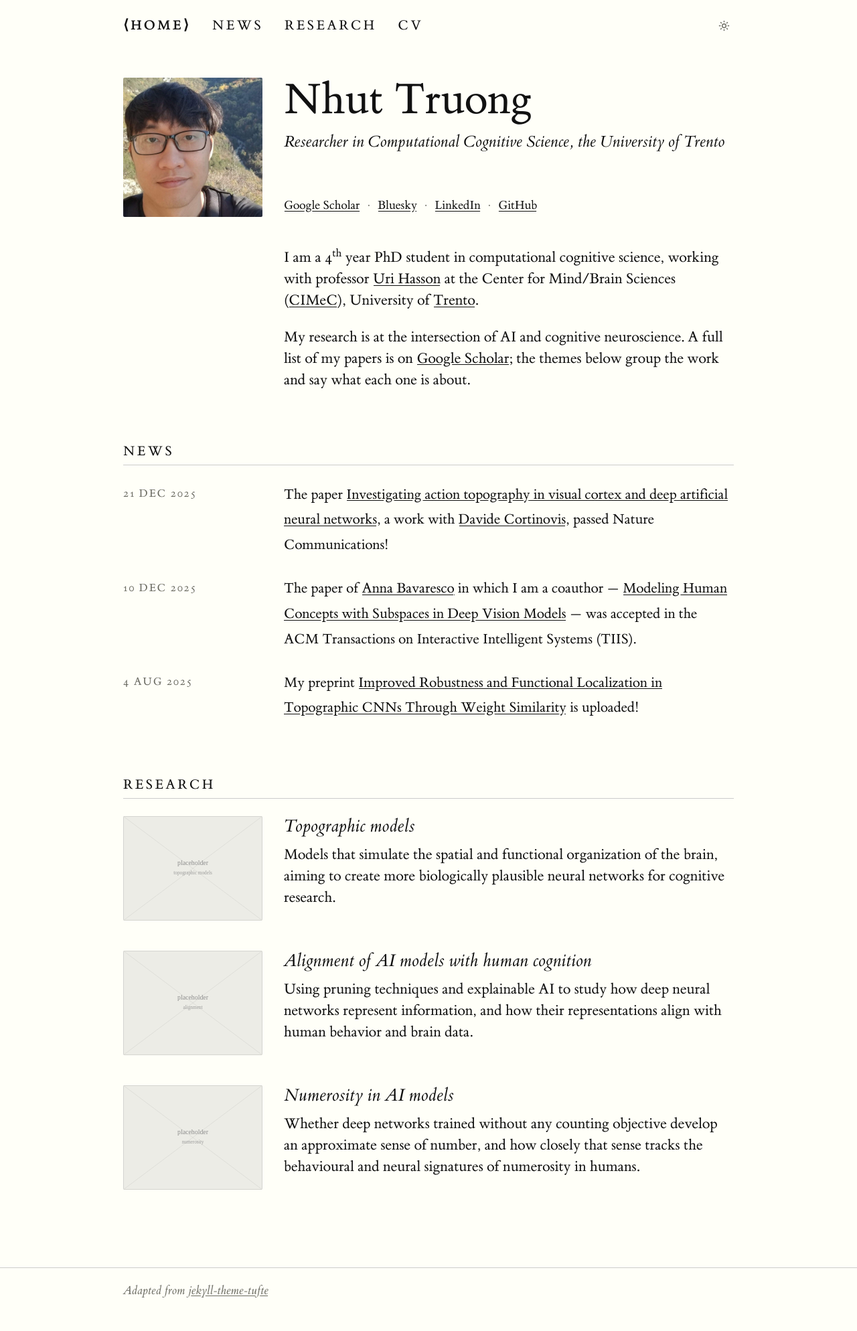
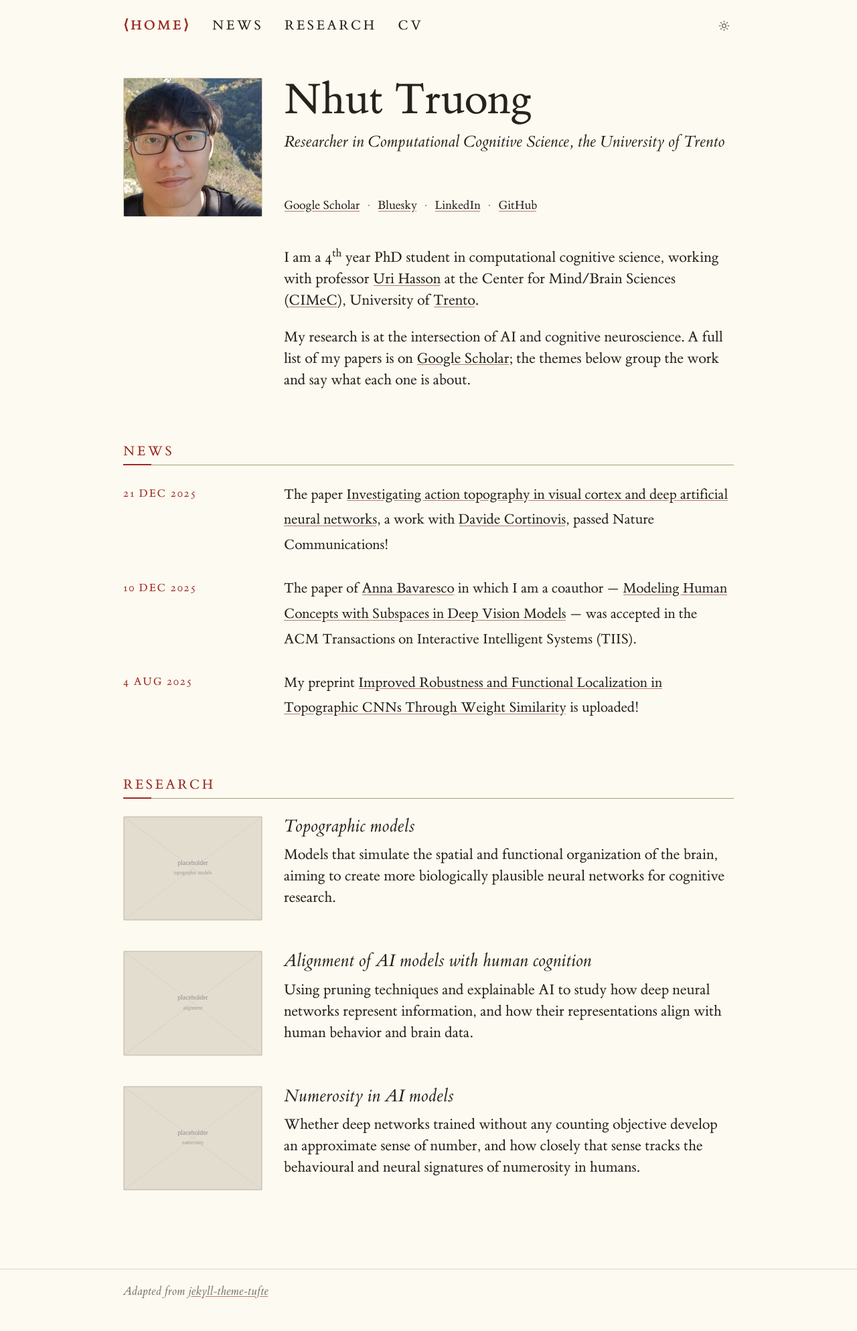
Before and after one commit to tlmnhut/tlmnhut.github.io, a Jekyll site: the page built from _pages/about.md, in a window 1280 px wide. Shown: the whole page at 67% size. Built offline with Jekyll 4.4.1, drawn with Linux system fonts in a browser that asks for light colours.

Commit message:
Rubricated palette: warm grounds, red for structure
The page was ink on near-white with the accent reachable only by hovering a
link, so nothing carried colour and nothing was emphasised. This gives the
accent a job, taken from manuscript rubrication: the body stays ink, and the
marks that carry structure are set in red.

Rubric: section headings, news dates down the left rail, the active nav item,
and link underlines at rest. A short accent bar sits under each section label
where the full-width rule begins, so the rule leads the eye across while the bar
marks where the section starts.

Grounds are warm rather than neutral, which is what ET Book's warm greys want:

  light  #fdfaf1 laid paper   ink #26221c   madder red #9c2b21
  dark   #191612 warm black   ink #eae3d5   terracotta #e59070

Pure black gives way to a warm ink and the dark ground moves off neutral grey,
so the two modes read as the same paper under different light rather than as an
inversion. Red would go muddy on the dark ground, so the rubric warms to
terracotta there and keeps its role.

Images gain a warm mat and a hairline rule, so a light figure has an edge
instead of bleeding into the paper.

Contrast measured against each ground: body 15.2:1 light and 14.1:1 dark, muted
4.5:1 and 6.4:1, accent 7.2:1 and 7.3:1 -- all clear of WCAG AA for body text.
Link underlines and section rules were both under 3:1 on the first pass and were
darkened until they cleared it, which also made them read more strongly.

Verified: the three-state theming still compiles correctly (system default,
explicit dark, explicit light) and there is no overflow at 345/685/985px.

Co-Authored-By: Claude Opus 5 <noreply@anthropic.com>

```diff
--- a/_sass/_settings.scss
+++ b/_sass/_settings.scss
@@ -103,30 +103,38 @@ $narrow:      520px;
 }
 
 // --- Palette ---------------------------------------------------------------
-// Tufte's cream #fffff8 on light and the theme's neutral #151515 / #ddd on dark.
-// Links rest in the text colour (as tufte-css does) and take the accent on hover.
+// Rubrication: body in ink, structural marks in red. Section headings, news
+// dates, the active nav item and link underlines carry the accent; everything
+// else stays ink, so the colour marks structure instead of decorating.
+//
+// Grounds are warm rather than neutral. Light is laid paper, a touch warmer
+// than tufte-css's #fffff8; dark is a warm near-black, not grey, so ET Book's
+// warm greys sit on it without going cold.
 
 @mixin palette-light {
-  --bg:          #fffff8;
-  --text:        #111111;
-  --muted:       #6b6b63;
-  --rule:        #cccccc;
-  --accent:      #7d2f2f;
-  --code-bg:     #f4f2e4;
-  --toggle-hover:#eeece0;
+  --bg:            #fdfaf1;   // laid paper
+  --bg-tint:       #f4eddd;   // code, toggle hover, image mats
+  --text:          #26221c;   // warm ink, softer than pure black
+  --muted:         #7b7264;
+  --rule:          #ded4c0;
+  --rule-strong:   #ab9c7a;
+  --accent:        #9c2b21;   // madder red
+  --accent-soft:   #b57b70;   // link underlines at rest, 3.3:1 on paper
+  --selection:     #f0d9c6;
 }
 
 @mixin palette-dark {
-  --bg:          #151515;
-  --text:        #dddddd;
-  --muted:       #9a9a94;
-  --rule:        #3a3a3a;
-  --accent:      #d8b47a;
-  --code-bg:     #1e1e1e;
-  --toggle-hover:#242424;
+  --bg:            #191612;   // warm near-black
+  --bg-tint:       #231e17;
+  --text:          #eae3d5;
+  --muted:         #a3988a;
+  --rule:          #3a332a;
+  --rule-strong:   #736552;
+  --accent:        #e59070;   // terracotta: the rubric, warmed for a dark ground
+  --accent-soft:   #8f5f4a;
+  --selection:     #4a3a2c;
 }
 
-// Three states: no attribute follows the OS; an explicit choice wins either way.
 :root { @include palette-light; color-scheme: light; }
 
 @media (prefers-color-scheme: dark) {
--- a/_sass/_site.scss
+++ b/_sass/_site.scss
@@ -66,6 +66,7 @@
 
     // Active page gets angle brackets, as the theme does.
     &.active {
+      color: var(--accent);
       font-weight: bold;
 
       &::before { content: "\27e8"; }
@@ -90,7 +91,7 @@
   color: var(--muted);
   line-height: 0;
 
-  &:hover { color: var(--accent); background: var(--toggle-hover); }
+  &:hover { color: var(--accent); background: var(--bg-tint); }
 
   svg { width: 17px; height: 17px; }
 
@@ -138,7 +139,10 @@
   align-self: start;        // photo keeps its own height
   width: 100%;
 
-  img { border-radius: 2px; }
+  img {
+    border-radius: 2px;
+    border: 1px solid var(--rule);
+  }
 }
 
 // Flex column so the links can be pushed to the foot of the row, level with
@@ -186,11 +190,24 @@
   font-weight: 400;
   letter-spacing: 0.15em;
   text-transform: uppercase;
-  color: var(--text);
+  color: var(--accent);
   margin-top: 3.6rem;
   margin-bottom: 1.6rem;
   padding-bottom: 0.6rem;
-  border-bottom: 1px solid var(--rule);
+  border-bottom: 1px solid var(--rule-strong);
+  position: relative;
+
+  // Short accent bar under the label: the rule carries the eye across, the bar
+  // marks where the section actually starts.
+  &::after {
+    content: "";
+    position: absolute;
+    left: 0;
+    bottom: -1px;
+    width: 2.6rem;
+    height: 2px;
+    background: var(--accent);
+  }
 }
 
 // --- News ------------------------------------------------------------------
@@ -208,7 +225,7 @@
   font-size: 1.05rem;
   letter-spacing: 0.1em;
   text-transform: uppercase;
-  color: var(--muted);
+  color: var(--accent);
   padding-top: 0.42rem;   // drops it onto the body's first baseline
 }
 
@@ -230,7 +247,12 @@
   align-self: start;
   width: 100%;
 
-  img { border-radius: 2px; display: block; }
+  img {
+    display: block;
+    border-radius: 2px;
+    border: 1px solid var(--rule);
+    background: var(--bg-tint);
+  }
 }
 
 .project-body { min-width: 0; }
--- a/_sass/_tufte.scss
+++ b/_sass/_tufte.scss
@@ -120,7 +120,7 @@ sup, sub { line-height: 0; font-size: 0.75em; }
   background:
     linear-gradient(var(--bg), var(--bg)),
     linear-gradient(var(--bg), var(--bg)),
-    linear-gradient(currentColor, currentColor);
+    linear-gradient(var(--accent-soft), var(--accent-soft));
   background-size: 0.05em 1px, 0.05em 1px, 1px 1px;
   background-repeat: no-repeat, no-repeat, repeat-x;
   background-position: 0% 93%, 100% 93%, 0% 93%;
@@ -142,10 +142,19 @@ sup, sub { line-height: 0; font-size: 0.75em; }
 a {
   color: inherit;
   @include tufte-underline;
-  transition: color 0.12s ease;
+  transition: color 0.12s ease, background-image 0.12s ease;
 
-  &:hover, &:focus { color: var(--accent); }
+  // Underline goes full accent on hover, along with the text.
+  &:hover, &:focus {
+    color: var(--accent);
+    background-image:
+      linear-gradient(var(--bg), var(--bg)),
+      linear-gradient(var(--bg), var(--bg)),
+      linear-gradient(var(--accent), var(--accent));
+  }
 }
+
+::selection { background: var(--selection); }
 
 // Opt out for nav, buttons and other chrome.
 .plain-link { @include no-underline; }
@@ -195,13 +204,13 @@ code, pre, kbd, samp {
 }
 
 code {
-  background: var(--code-bg);
+  background: var(--bg-tint);
   padding: 0.1em 0.3em;
   border-radius: 2px;
 }
 
 pre {
-  background: var(--code-bg);
+  background: var(--bg-tint);
   padding: 1rem 1.2rem;
   overflow-x: auto;
   line-height: 1.5;
```
